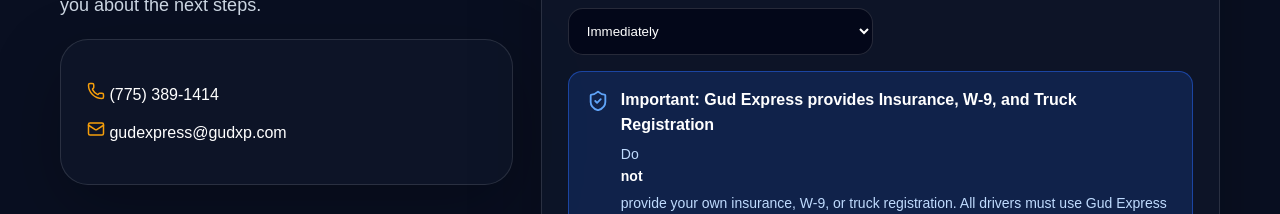
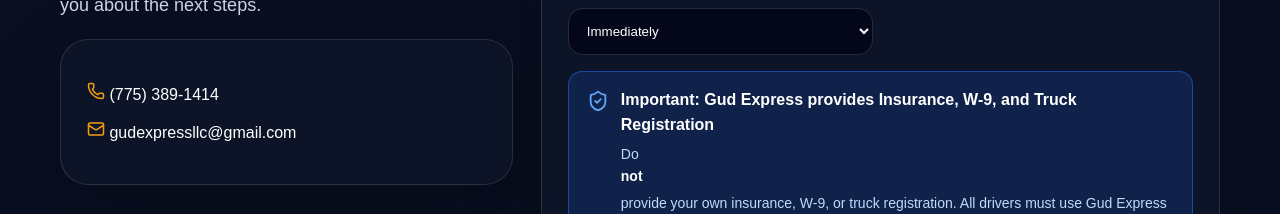
Before and after one commit to dukens11-create/Gud-express-, a React (Vite) app: page / in a window 1280 px wide. Shown: the part 4120-4334 px from the top of the page. Built offline with nearby package versions, Linux system fonts and the light colour scheme.

Commit message:
Change email to gudexpressllc@gmail.com in all files
Agent-Logs-Url: https://github.com/dukens11-create/Gud-express-/sessions/86c3e4fd-46e6-4f68-9071-f6aa0f3341e3

Co-authored-by: dukens11-create <249652828+dukens11-create@users.noreply.github.com>

```diff
--- a/src/main.jsx
+++ b/src/main.jsx
@@ -38,7 +38,7 @@ const COMPANY = {
   mc: '1528475',
   phone: '(775) 389-1414',
   phoneRaw: '7753891414',
-  email: 'gudexpress@gudxp.com',
+  email: 'gudexpressllc@gmail.com',
 }
 
 // Services offered — update text or add/remove entries as needed
```
Also changed, not shown: 1 other file (tests, documents, lock files or other folders).
